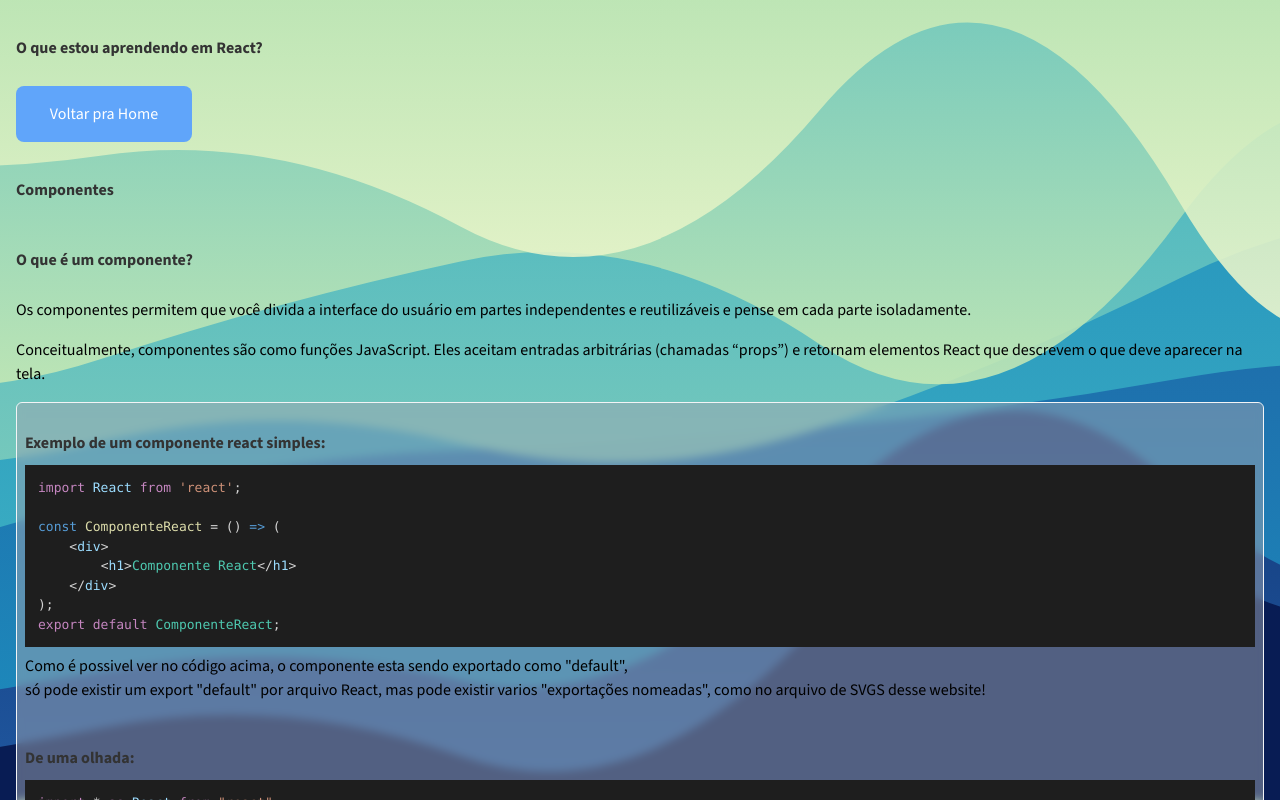
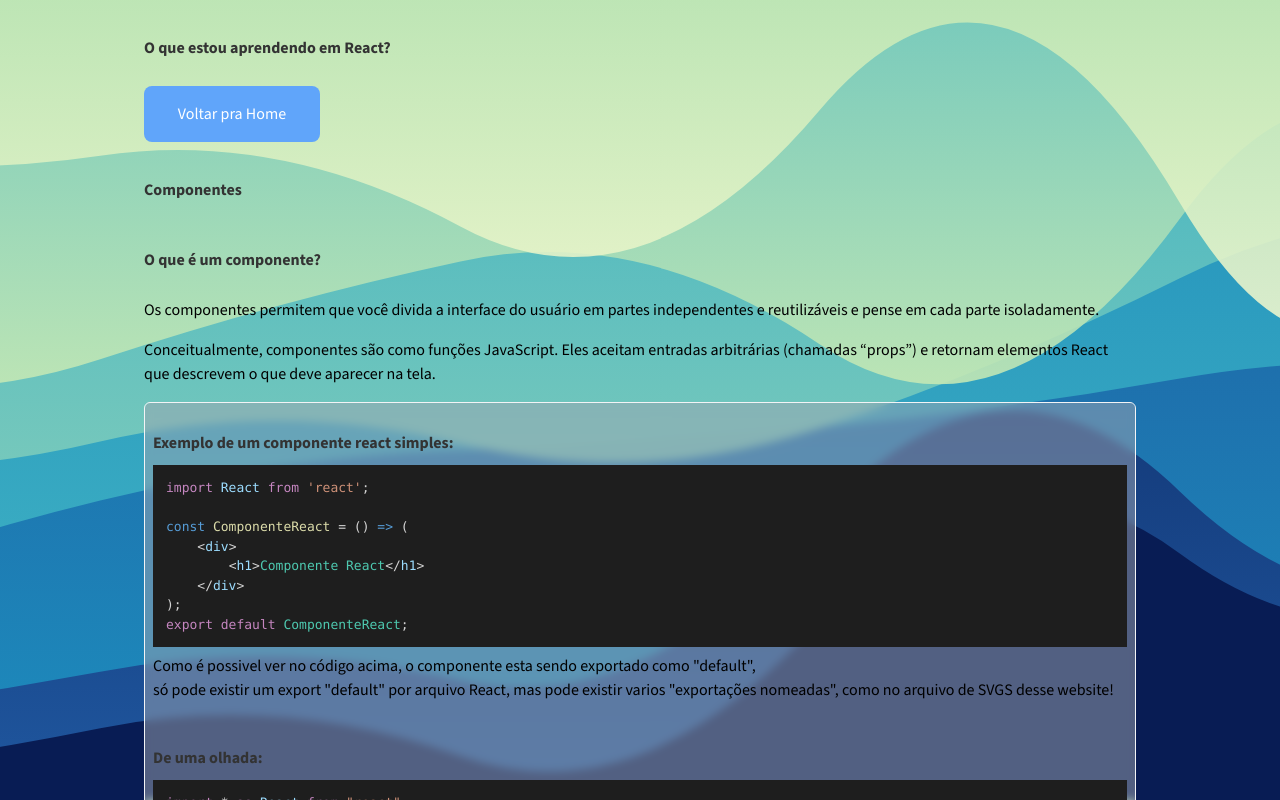
Before and after one commit to GabrielErani/ResumoMateriasReact, a React (Create React App) app: page /React in a window 1280 px wide. Shown: the top 800 px of the page. Built offline with nearby package versions, Linux system fonts and the light colour scheme.

Commit message:
vsfd responsividade elevado ao quadrado

```diff
--- a/public/index.html
+++ b/public/index.html
@@ -31,7 +31,7 @@
   </head>
   <body class="h-dvh">
     <noscript>You need to enable JavaScript to run this app.</noscript>
-    <div id="root" ></div>
+    <div id="root"></div>
     <!--
       This HTML file is a template.
       If you open it directly in the browser, you will see an empty page.
--- a/src/index.css
+++ b/src/index.css
@@ -12,4 +12,7 @@
     font-family: "Source Sans 3", sans-serif;
     font-weight: 400;
     min-height: 100vh;
+    display:flex;
+    justify-content: center;
+    align-items:center;
 }
--- a/src/pages/Home.js
+++ b/src/pages/Home.js
@@ -5,7 +5,7 @@
 import { CardContent, CardDescription, CardReact } from '../components/CardReact';
 const Home = () => {
   return (
-    <div className='flex flex-col justify-center items-center min-h-screen p-2 '>
+    <div className='flex flex-col justify-center items-center min-h-screen min-w-screen p-2 '>
       <div className='w-full max-w-4xl bg-gray-400 rounded-md bg-clip-padding backdrop-filter backdrop-blur-sm bg-opacity-50 border border-gray-100 flex justify-center items-center flex-col p-6'>
         <h1 className='text-center text-2xl m-4'>Resumo de meus aprendizados</h1>
         <div className='grid grid-cols-1 gap-4 sm:grid-cols-2 lg:grid-cols-3'>
--- a/src/pages/MySql.js
+++ b/src/pages/MySql.js
@@ -79,7 +79,7 @@
     `;
 
     return (
-        <div className='p-4'>
+        <div className='p-4 lg:min-w-screen-lg lg:max-w-screen-lg w-screen h-screen'>
 
             <h1 className="text-[#333] mt-[20px] mb-[10px]"><strong> Banco de Dados MySQL</strong></h1>
             <ButtonLinkBackHome />
--- a/src/pages/Reactpage.js
+++ b/src/pages/Reactpage.js
@@ -77,7 +77,7 @@
 
 export default Home;`;
     return(
-    <div className='p-4 flex flex-col gap-4'>
+    <div className='p-4 flex flex-col gap-4 lg:min-w-screen-lg lg:max-w-screen-lg w-screen h-screen'>
         <h1 className="text-[#333] mt-[20px] mb-[10px]"><strong>O que estou aprendendo em React?</strong></h1>
         <ButtonLinkBackHome />
         <h2 className="text-[#333] mt-[20px] mb-[10px]"><strong>Componentes</strong></h2>
--- a/src/pages/ResumoAlgoritmos.js
+++ b/src/pages/ResumoAlgoritmos.js
@@ -161,7 +161,7 @@
 }`;
 
     return (
-        <div className='p-4'>
+        <div className='p-4 lg:min-w-screen-lg lg:max-w-screen-lg w-screen h-screen'>
             <h1 className="text-[#333] mt-[20px] mb-[10px]">Algoritmos e Estruturas de Dados</h1>
             <ButtonLinkBackHome />
             <h2 className="text-[#333] mt-[20px] mb-[10px]">1. Introdução a Grafos e Árvores</h2>
--- a/src/pages/ResumoPHP.js
+++ b/src/pages/ResumoPHP.js
@@ -173,7 +173,7 @@
 }`;
 
     return (
-        <div className='p-4'>
+        <div className='p-4 lg:min-w-screen-lg lg:max-w-screen-lg w-screen h-screen'>
             <h1 className="text-[#333] mt-[20px] mb-[10px]"><strong>Resumo PHP & Algoritmos E Estrutura De Dados</strong></h1>
             <ButtonLinkBackHome />
             <h2 className="text-[#333] mt-[20px] mb-[10px]"><strong>1. Introdução ao phpMyAdmin e MySQL</strong></h2>
```
